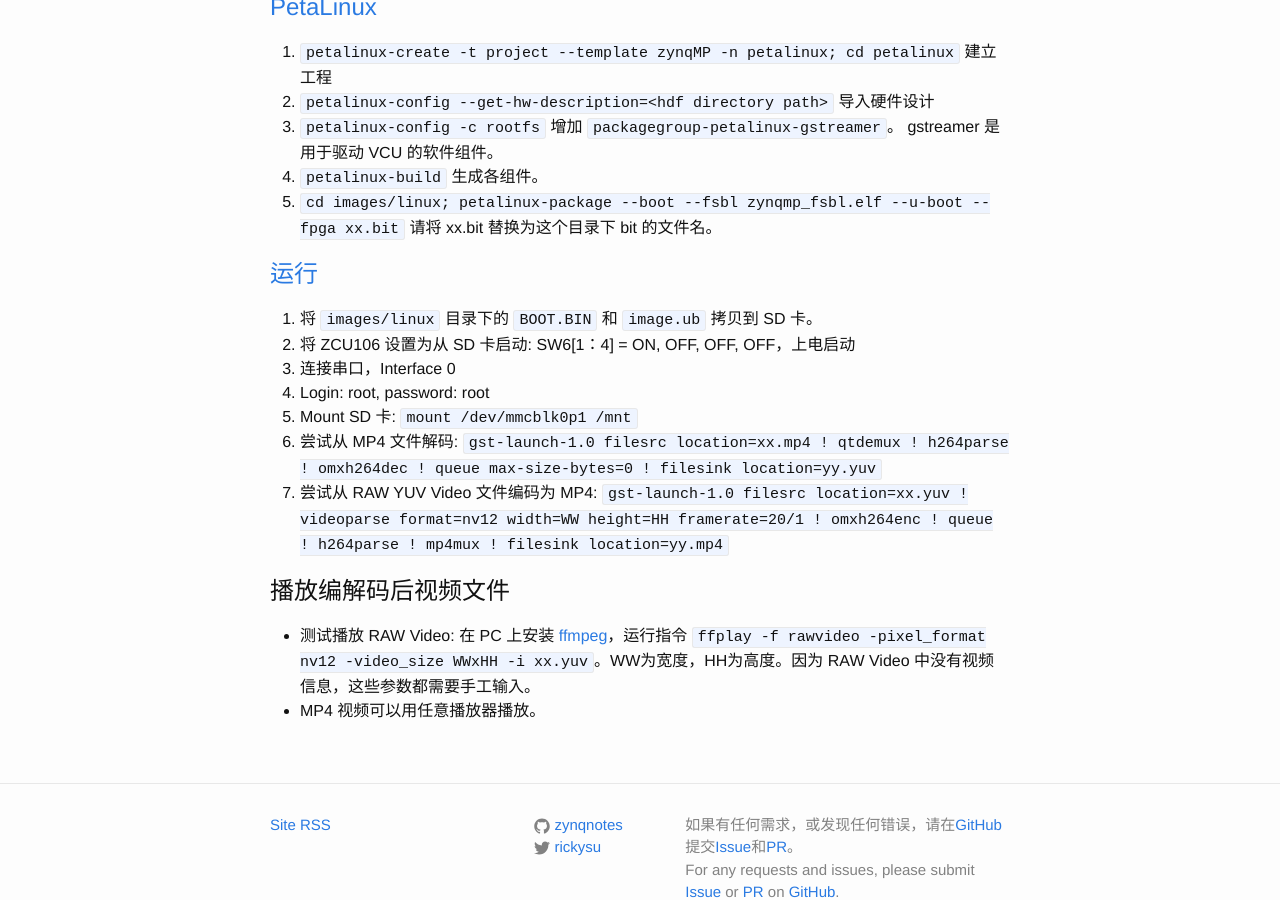
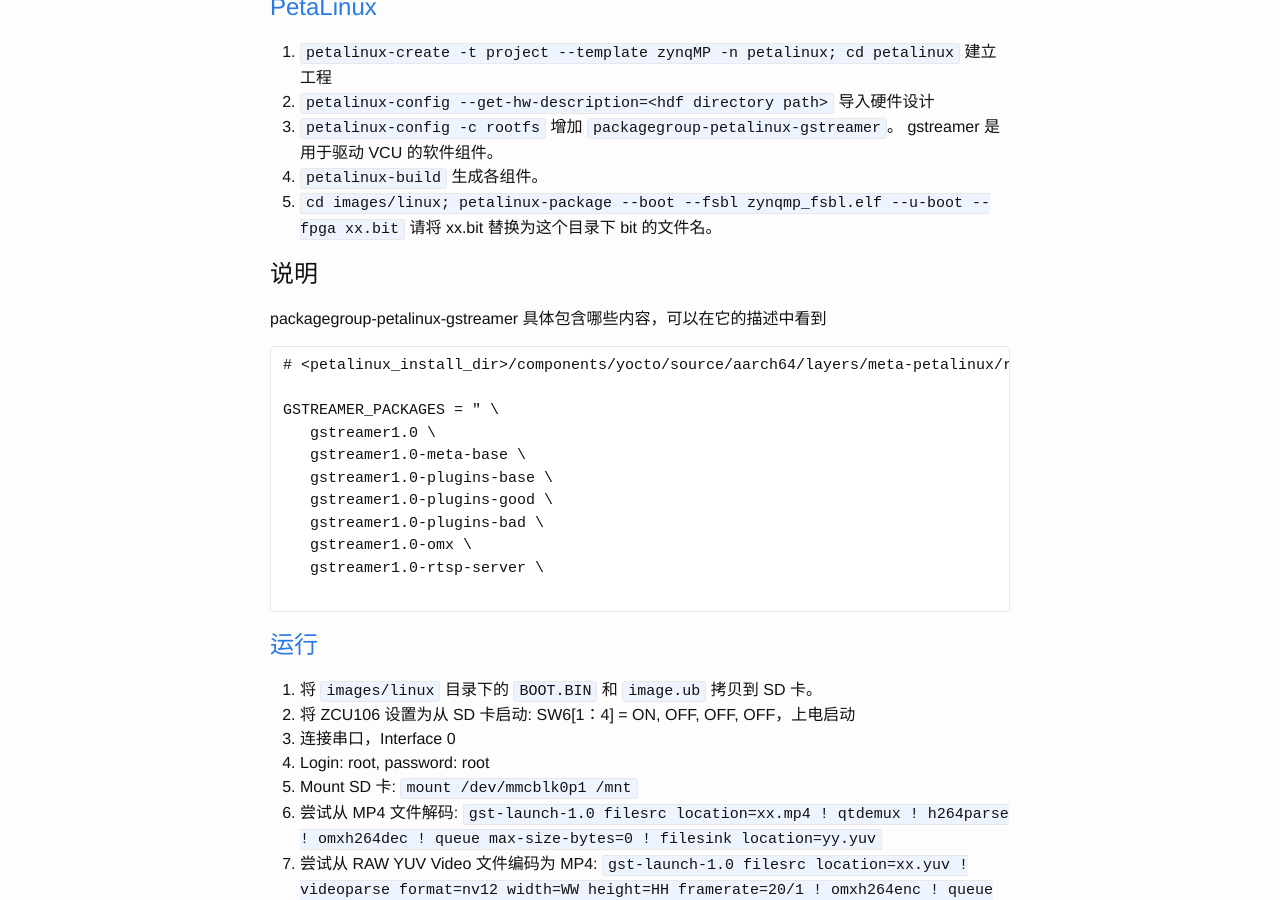
Before and after one commit to zynqnotes/zynqnotes.github.io, a Jekyll site: the page built from _posts/2018-07-23-a-simple-vcu-design.md, in a window 1280 px wide and 900 px high, scrolled down 1166 px. Built offline with Jekyll 4.4.1, drawn with Linux system fonts in a browser that asks for light colours.

Commit message:
add package group gstreamer description

````diff
--- a/_posts/2018-07-23-a-simple-vcu-design.md
+++ b/_posts/2018-07-23-a-simple-vcu-design.md
@@ -41,6 +41,23 @@
 4. `petalinux-build` 生成各组件。
 5. `cd images/linux; petalinux-package --boot --fsbl zynqmp_fsbl.elf --u-boot --fpga xx.bit`  请将 xx.bit 替换为这个目录下 bit 的文件名。
 
+### 说明
+packagegroup-petalinux-gstreamer 具体包含哪些内容，可以在它的描述中看到
+
+```
+# <petalinux_install_dir>/components/yocto/source/aarch64/layers/meta-petalinux/recipes-core/packagegroups/packagegroup-petalinux-gstreamer.bb
+
+GSTREAMER_PACKAGES = " \
+   gstreamer1.0 \
+   gstreamer1.0-meta-base \
+   gstreamer1.0-plugins-base \
+   gstreamer1.0-plugins-good \
+   gstreamer1.0-plugins-bad \
+   gstreamer1.0-omx \
+   gstreamer1.0-rtsp-server \
+
+```
+
 ## 运行
 
 1. 将 `images/linux` 目录下的 `BOOT.BIN` 和 `image.ub` 拷贝到 SD 卡。
````
